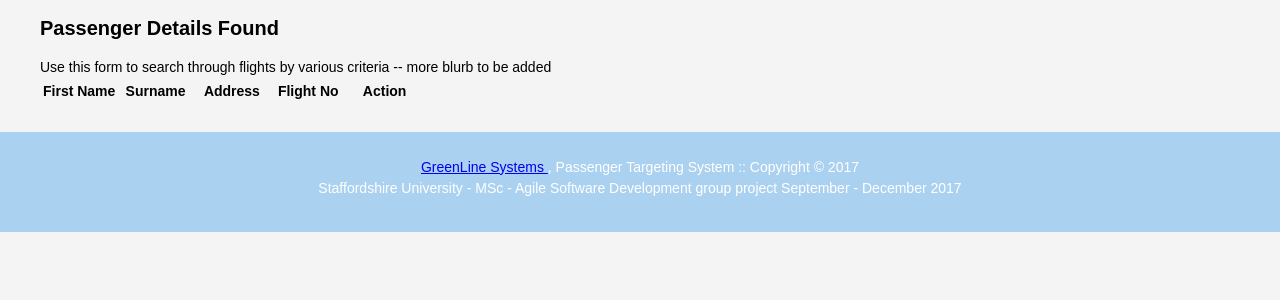
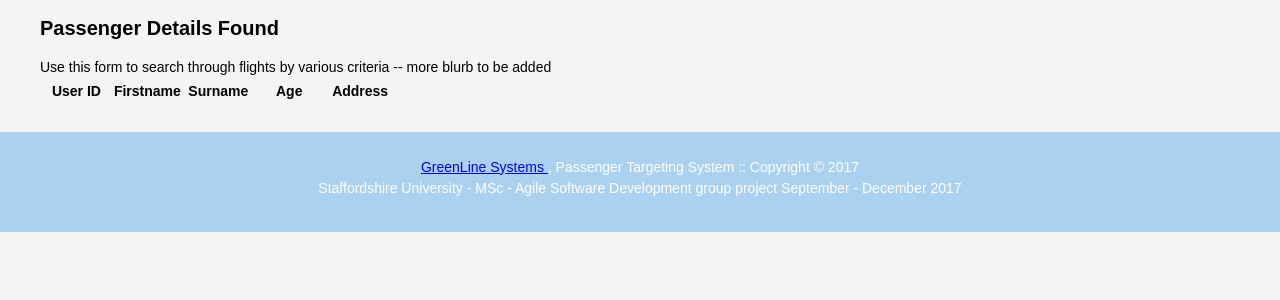
Before and after one commit to StaffsMSC-ASD/ProjectPTS, a PHP site: page /ListOfPassengers.php in a window 1280 px wide. Shown: the part 104-404 px from the top of the page. Run offline with PHP 8.4, Linux system fonts and the light colour scheme; tables that the repository leaves empty hold one stand-in row (values such as "Sample post"); data that the repository does not hold is empty.

Commit message:
Changing variable names
Changing variable names to match the new DB design, Sending $userid to the next page to be used for risk details.

```diff
--- a/siteCode/ListOfPassengers.php
+++ b/siteCode/ListOfPassengers.php
@@ -78,30 +78,29 @@ if(isset($_POST['searchPassenger']) AND (!empty($_POST['Firstname'])) AND (!empt
 
                <table>
                <tr>
-                        <th width="20%">First Name</th>
-                        <th width="20%">Surname</th>
-                        <th width="20%">Address </th>
-                        <th width="20%">Flight No</th>
-                        <th width="20%">Action</th>
+                        <th width="20%">User ID</th>
+                        <th width="20%">Firstname</th>
+                        <th width="20%">Surname </th>
+                        <th width="20%">Age</th>
+                        <th width="20%">Address</th>
 						</tr>
                    <tr>
 				    <?php
 				   	while ($row = mysqli_fetch_array($result,MYSQLI_NUM)){
-		$firstname=$row[0];
-		$surname=$row[1];
-		$age=$row[2];
+		$userid=$row[0];
+		$firstname=$row[1];
+		$surname=$row[2];
+		$age=$row[3];
 		$address=$row[4];
-		$risktypeid=$row[5];
 
 		echo "<tr>";
 
-		echo "<td> {$firstname} </td>";
-		echo "<td> {$surname} </td>";
+		echo "<td> {$userid} </td>";
+		echo "<td> {$firstname}</td>";
+		echo "<td> {$surname}</td>";
 		echo "<td> {$age} </td>";
-		echo "<td> {$address} </td>";
-		echo "<td> {$risktypeid} </td>";
-
-		echo "<td><a href=PassengerDetails.php>select</a></td>";
+		echo "<td> {$addres} </td>";
+		echo '<td><a href="PassengerDetails.php?id=',$userid,'">select</a></td>';
 		echo"</tr>";
 
 		}
```
